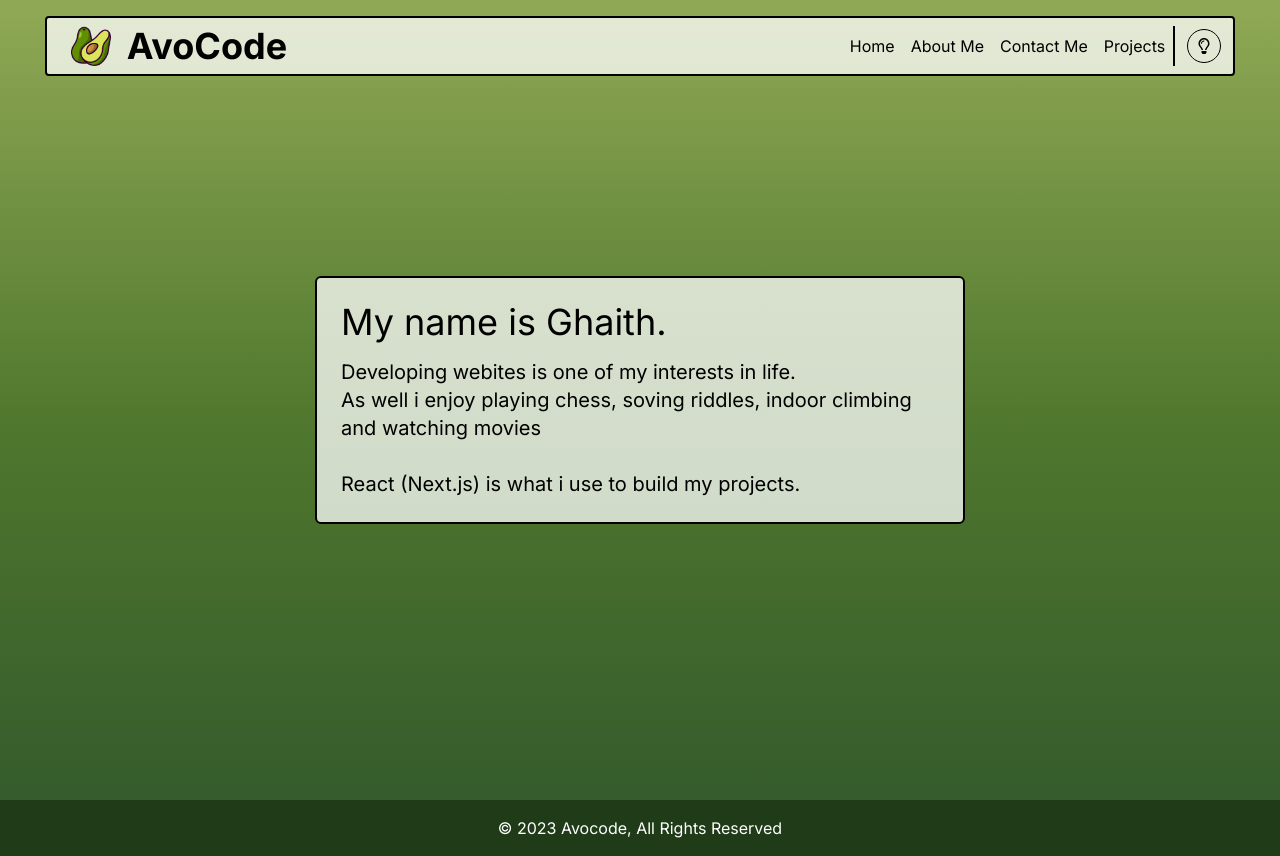
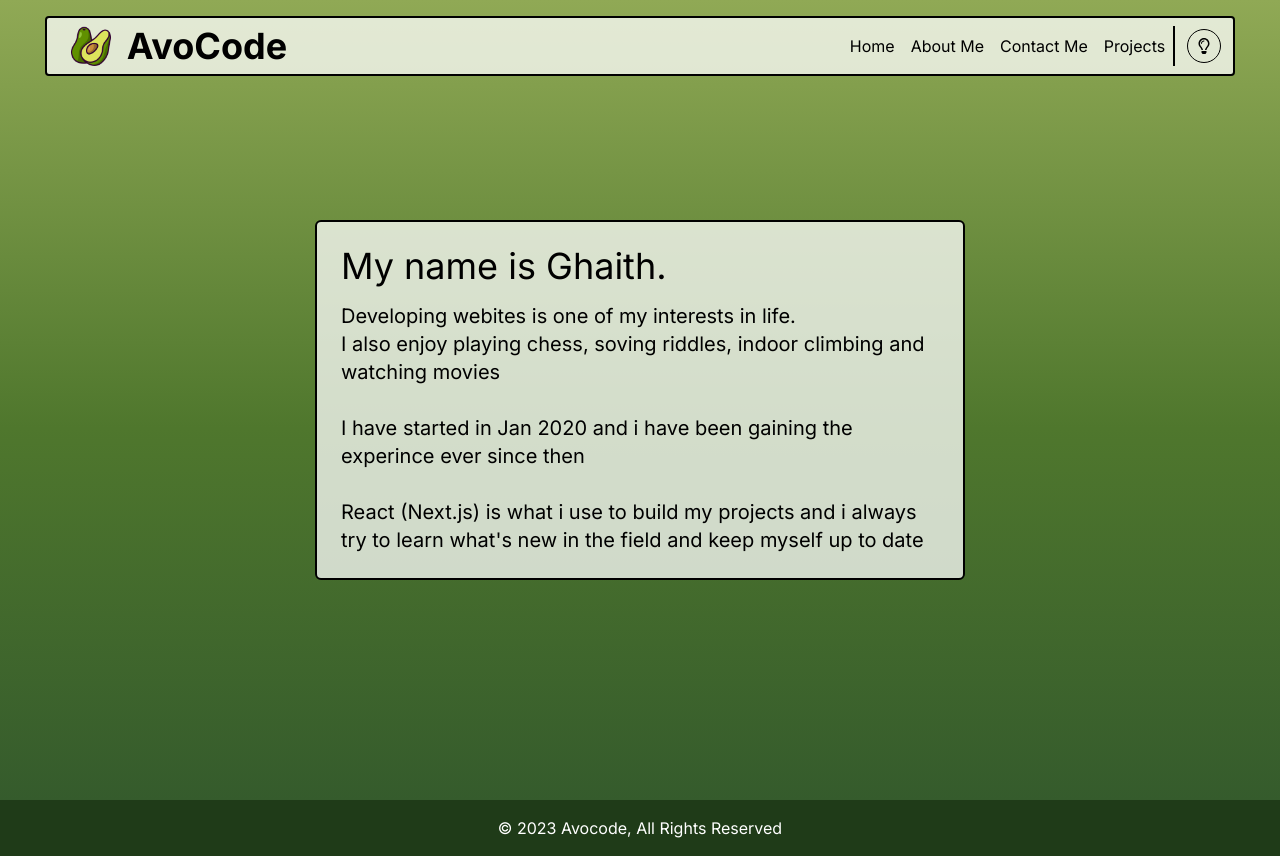
Before and after one commit to GhaithAtrk/ghaith-portfolio, a Next.js app: page /about in a window 1280 px wide. Built offline with nearby package versions, Linux system fonts and the light colour scheme.

Commit message:
about me adjustment

```diff
--- a/src/app/about/page.js
+++ b/src/app/about/page.js
@@ -18,12 +18,19 @@ const About = () => {
           <div className="text-xl">
             <p>Developing webites is one of my interests in life.</p>
             <p>
-              As well i enjoy playing chess, soving riddles, indoor climbing and
+              I also enjoy playing chess, soving riddles, indoor climbing and
               watching movies
             </p>
             <br />
-            <p>React (Next.js) is what i use to build my projects.</p>
-            <p></p>
+            <p>
+              I have started in Jan 2020 and i have been gaining the experince ever
+              since then
+            </p>
+            <br />
+            <p>
+              React (Next.js) is what i use to build my projects and i always
+              try to learn what's new in the field and keep myself up to date
+            </p>
           </div>
         </div>
       </div>
```
